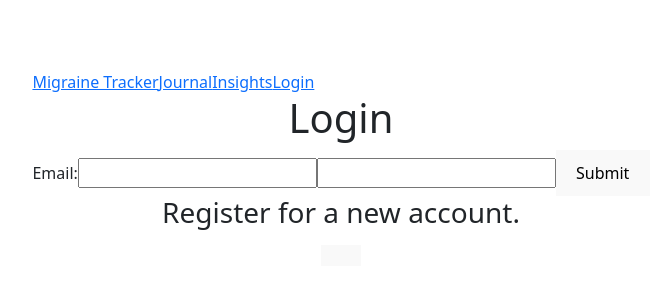
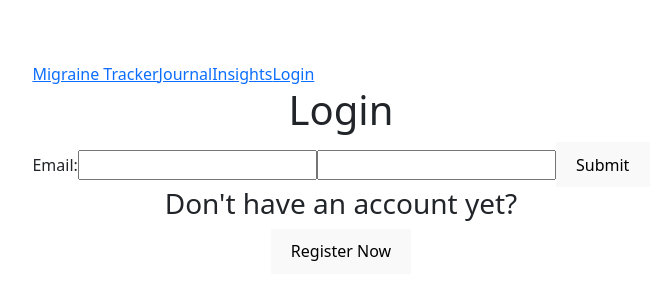
Before and after one commit to ErinKace/migraine-tracker, a React (Vite) app: page /login in a window 1280 px wide. Shown: the part 232-532 px from the top of the page, without its empty margins (299-959 px from the left). Built offline with nearby package versions, Linux system fonts and the light colour scheme.

Commit message:
login component can now handle registration functionality

```diff
--- a/src/pages/login/Login.tsx
+++ b/src/pages/login/Login.tsx
@@ -4,6 +4,9 @@ function Login() {
     const [email, setEmail] = useState('');
     const [password, setPassword] = useState('');
     let newUser: boolean = false;
+    const switchUserView = ()=> {
+        newUser = !newUser;
+    }
 
     const handleSubmit = (event: SyntheticEvent) => {
         event.preventDefault();
@@ -27,10 +30,17 @@ function Login() {
             </label>
             <button type="submit" className="primary">Submit</button>
         </form>
+        {newUser ?
         <div>
-            <h3>Register for a new account.</h3>
-            <button>{newUser ? "Login" : ""}</button>
+            <h3>Already have an account?</h3>
+            <button onClick={switchUserView}>Log In</button>
+        </div> :
+                <div>
+            <h3>Don't have an account yet?</h3>
+            <button onClick={switchUserView}>Register Now</button>
         </div>
+        }
+
     </div>)
 }
 
```
